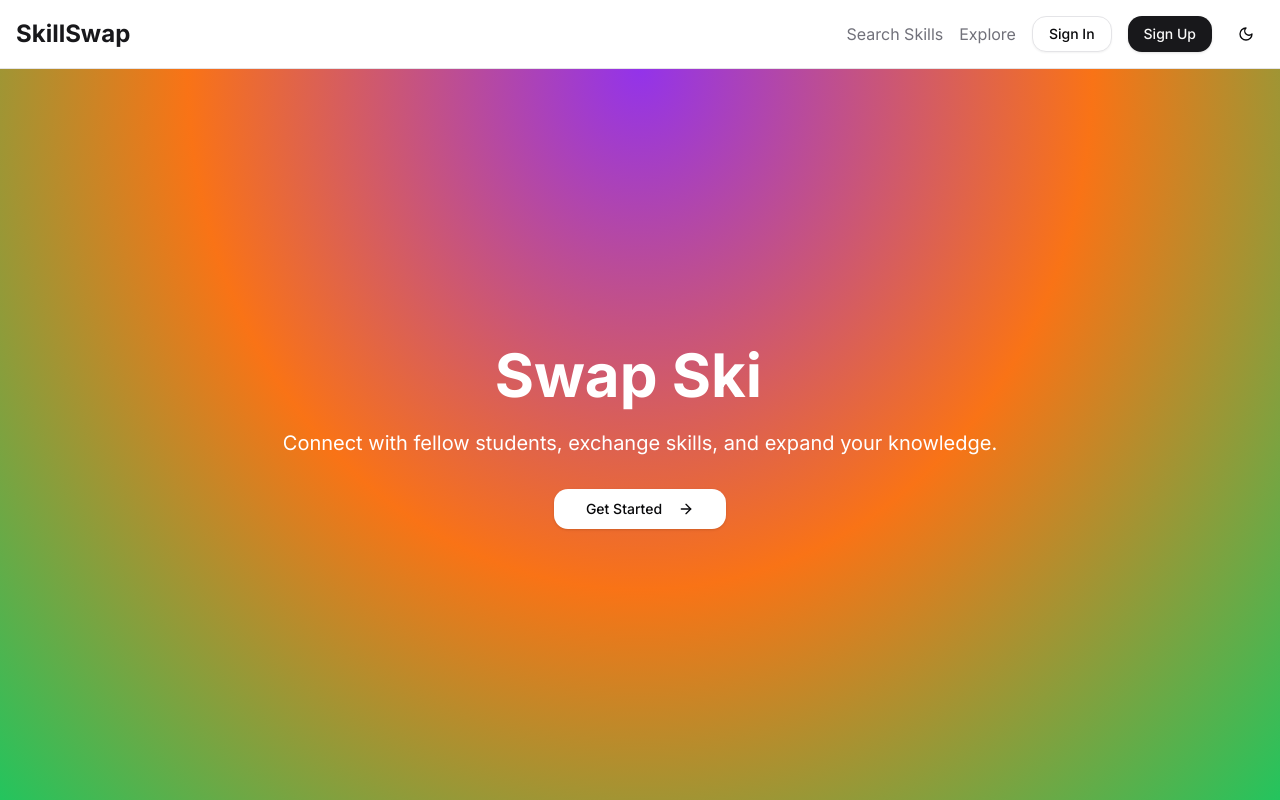
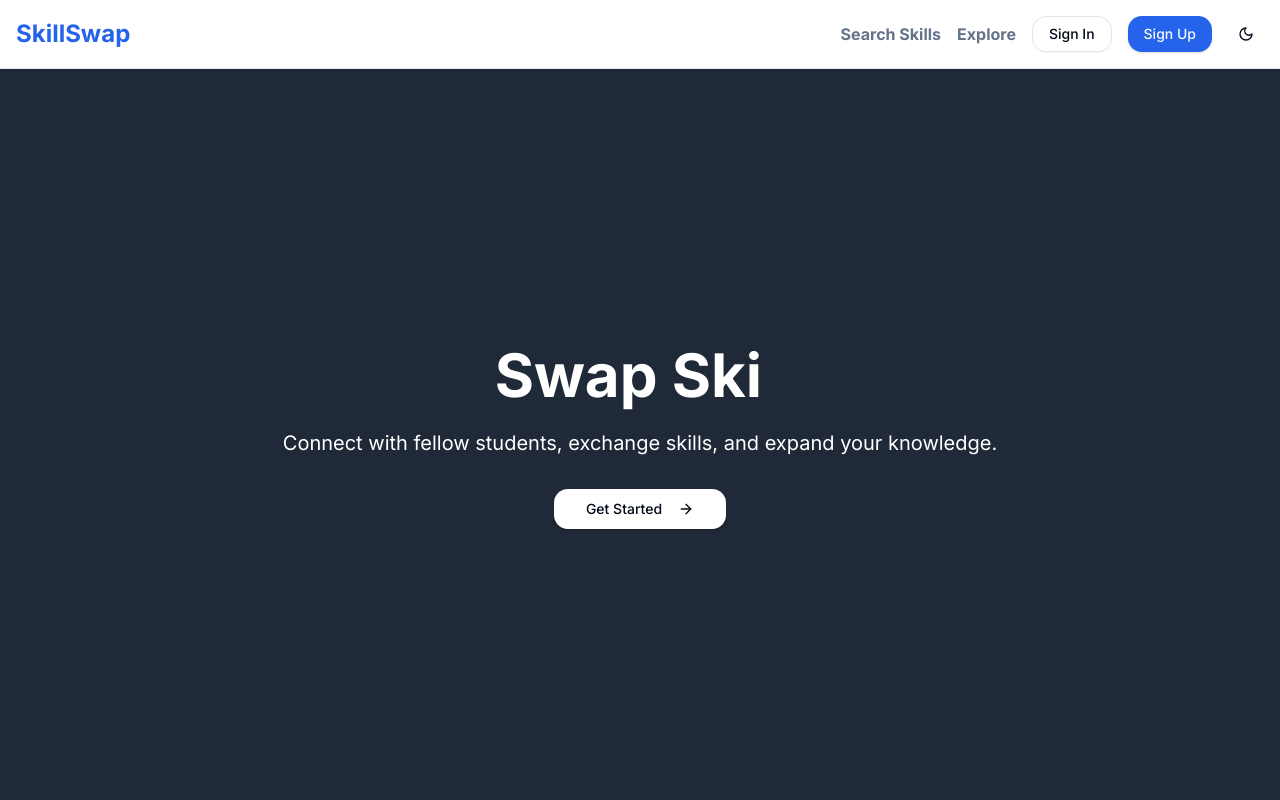
Before and after one commit to neslang-05/skillswap, a Next.js app: page / in a window 1280 px wide. Shown: the top 800 px of the page. Built offline with nearby package versions, Linux system fonts and the light colour scheme.

Commit message:
Committed

```diff
--- a/app/globals.css
+++ b/app/globals.css
@@ -8,24 +8,24 @@
 @layer base {
   :root {
     --background: 0 0% 100%;
-    --foreground: 240 10% 3.9%;
+    --foreground: 222.2 84% 4.9%;
     --card: 0 0% 100%;
-    --card-foreground: 240 10% 3.9%;
+    --card-foreground: 222.2 84% 4.9%;
     --popover: 0 0% 100%;
-    --popover-foreground: 240 10% 3.9%;
-    --primary: 240 5.9% 10%;
-    --primary-foreground: 0 0% 98%;
-    --secondary: 240 4.8% 95.9%;
-    --secondary-foreground: 240 5.9% 10%;
-    --muted: 240 4.8% 95.9%;
-    --muted-foreground: 240 3.8% 46.1%;
-    --accent: 240 4.8% 95.9%;
-    --accent-foreground: 240 5.9% 10%;
+    --popover-foreground: 222.2 84% 4.9%;
+    --primary: 221.2 83.2% 53.3%;
+    --primary-foreground: 210 40% 98%;
+    --secondary: 210 40% 96.1%;
+    --secondary-foreground: 222.2 47.4% 11.2%;
+    --muted: 210 40% 96.1%;
+    --muted-foreground: 215.4 16.3% 46.9%;
+    --accent: 210 40% 96.1%;
+    --accent-foreground: 222.2 47.4% 11.2%;
     --destructive: 0 84.2% 60.2%;
-    --destructive-foreground: 0 0% 98%;
-    --border: 240 5.9% 90%;
-    --input: 240 5.9% 90%;
-    --ring: 240 5.9% 10%;
+    --destructive-foreground: 210 40% 98%;
+    --border: 214.3 31.8% 91.4%;
+    --input: 214.3 31.8% 91.4%;
+    --ring: 221.2 83.2% 53.3%;
     --radius: 1rem;
     --chart-1: 12 76% 61%;
     --chart-2: 173 58% 39%;
@@ -35,25 +35,25 @@
   }
 
   .dark {
-    --background: 240 10% 3.9%;
-    --foreground: 0 0% 98%;
-    --card: 240 10% 3.9%;
-    --card-foreground: 0 0% 98%;
-    --popover: 240 10% 3.9%;
-    --popover-foreground: 0 0% 98%;
-    --primary: 0 0% 98%;
-    --primary-foreground: 240 5.9% 10%;
-    --secondary: 240 3.7% 15.9%;
-    --secondary-foreground: 0 0% 98%;
-    --muted: 240 3.7% 15.9%;
-    --muted-foreground: 240 5% 64.9%;
-    --accent: 240 3.7% 15.9%;
-    --accent-foreground: 0 0% 98%;
+    --background: 222.2 84% 4.9%;
+    --foreground: 210 40% 98%;
+    --card: 222.2 84% 4.9%;
+    --card-foreground: 210 40% 98%;
+    --popover: 222.2 84% 4.9%;
+    --popover-foreground: 210 40% 98%;
+    --primary: 217.2 91.2% 59.8%;
+    --primary-foreground: 222.2 47.4% 11.2%;
+    --secondary: 217.2 32.6% 17.5%;
+    --secondary-foreground: 210 40% 98%;
+    --muted: 217.2 32.6% 17.5%;
+    --muted-foreground: 215 20.2% 65.1%;
+    --accent: 217.2 32.6% 17.5%;
+    --accent-foreground: 210 40% 98%;
     --destructive: 0 62.8% 30.6%;
-    --destructive-foreground: 0 0% 98%;
-    --border: 240 3.7% 15.9%;
-    --input: 240 3.7% 15.9%;
-    --ring: 240 4.9% 83.9%;
+    --destructive-foreground: 210 40% 98%;
+    --border: 217.2 32.6% 17.5%;
+    --input: 217.2 32.6% 17.5%;
+    --ring: 224.3 76.3% 48%;
     --chart-1: 220 70% 50%;
     --chart-2: 160 60% 45%;
     --chart-3: 30 80% 55%;
--- a/app/page.tsx
+++ b/app/page.tsx
@@ -94,7 +94,7 @@
       <main className="flex-grow">
         {/* Hero Section - Now full screen */}
         <motion.section
-          className="h-[calc(100vh-4rem)] bg-[radial-gradient(ellipse_at_top,_var(--tw-gradient-stops))] from-purple-600 via-orange-500 to-green-500 dark:from-purple-900 dark:via-orange-900 dark:to-green-900 text-white dark:text-white flex items-center justify-center"
+          className="h-[calc(100vh-4rem)] bg-gray-800 text-white dark:text-white flex items-center justify-center"
           variants={fadeInUp}
         >
           <div className="container mx-auto px-4 text-center">
--- a/components/header.tsx
+++ b/components/header.tsx
@@ -35,10 +35,10 @@
         </Link>
         <nav className="hidden md:flex items-center space-x-4">
           <Link href="/search" className="text-muted-foreground hover:text-primary">
-            Search Skills
+            <b>Search Skills</b>
           </Link>
           <Link href="/explore" className="text-muted-foreground hover:text-primary">
-            Explore
+            <b>Explore</b>
           </Link>
           {!isAuthenticated ? (
             <>
```
